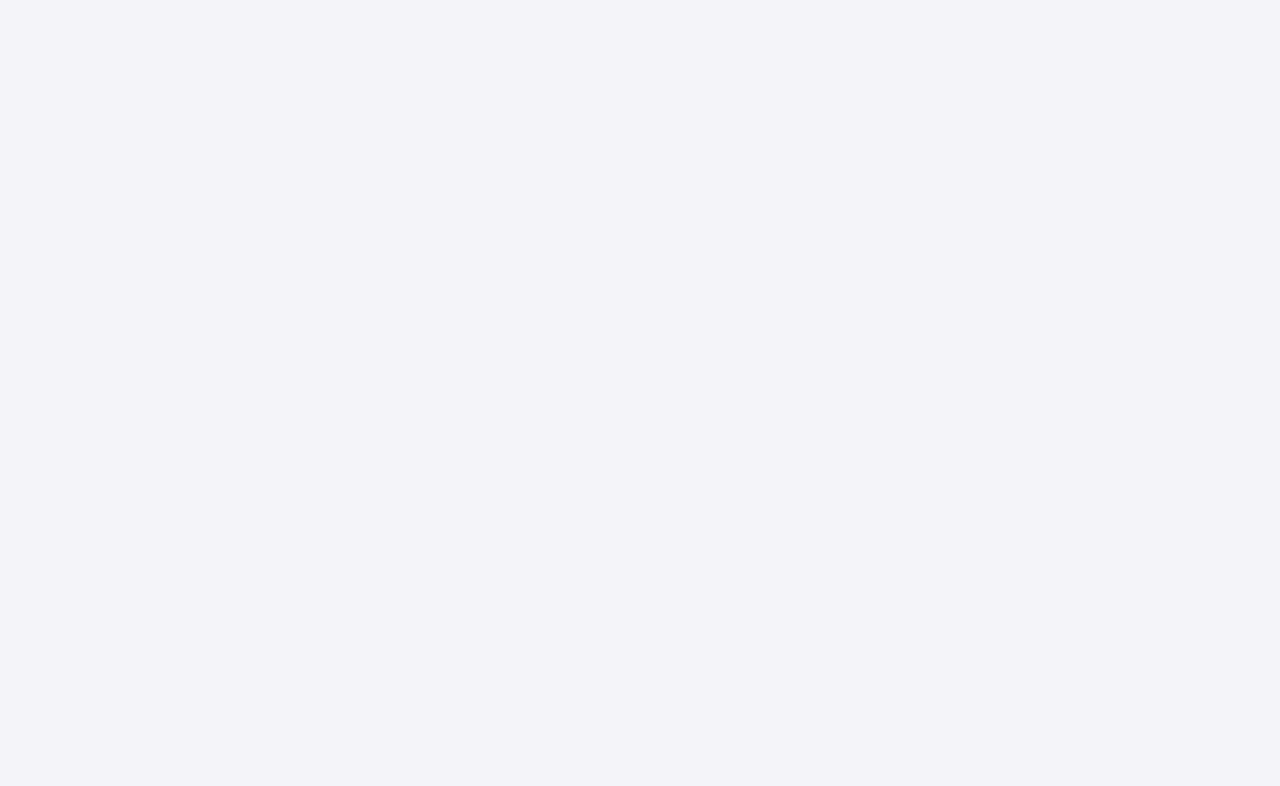
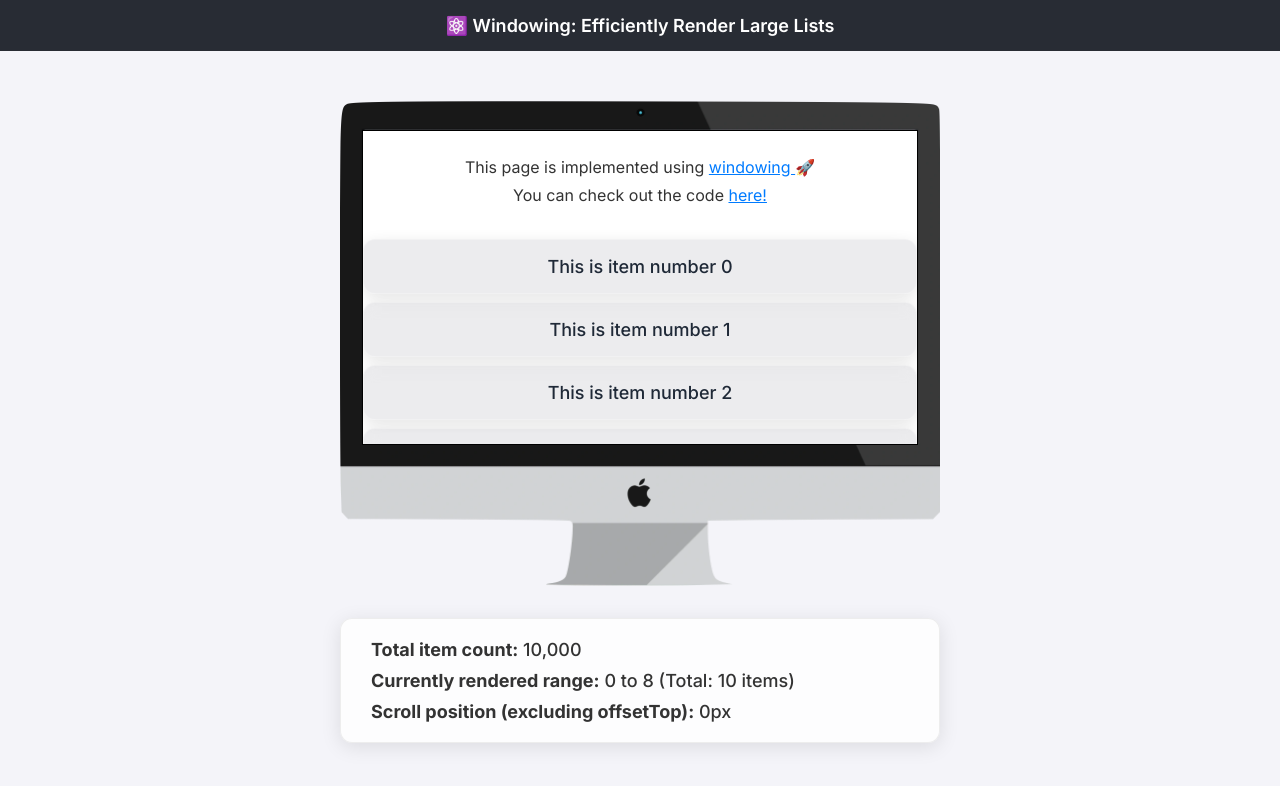
Before and after one commit to Parkhanyoung/ryan-window, a React app: page /ryan-window/ in a window 1280 px wide. Shown: the top 786 px of the page. Built offline with nearby package versions, Linux system fonts and the light colour scheme; a web font is replaced by a local one.

Commit message:
chore: browserRouter basename 수정

```diff
--- a/src/index.tsx
+++ b/src/index.tsx
@@ -17,7 +17,7 @@ const routes = [
 ];
 
 const router = createBrowserRouter(routes, {
-  basename: '/ryan-window/dist',
+  basename: '/ryan-window',
 });
 
 root.render(
```
